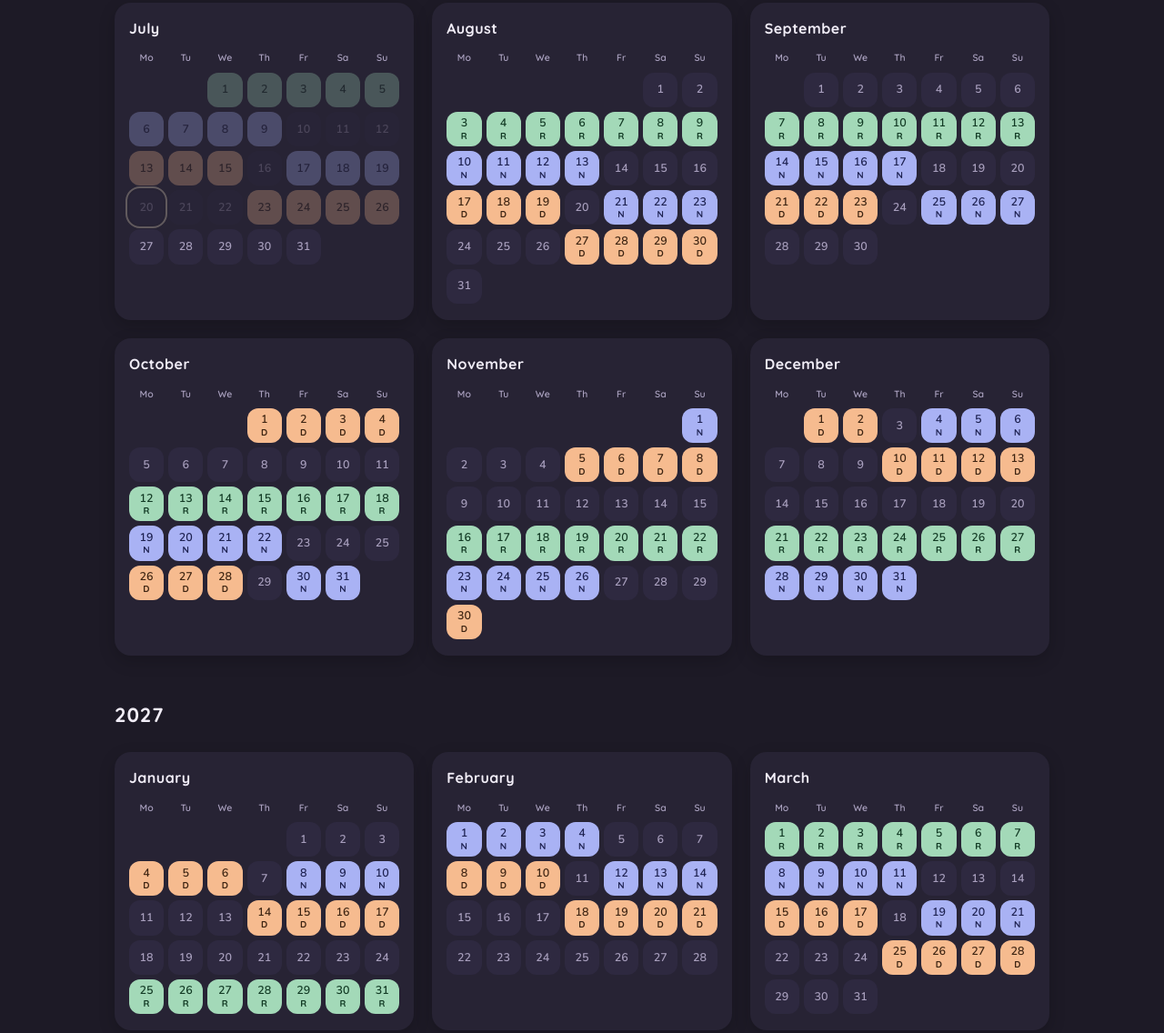
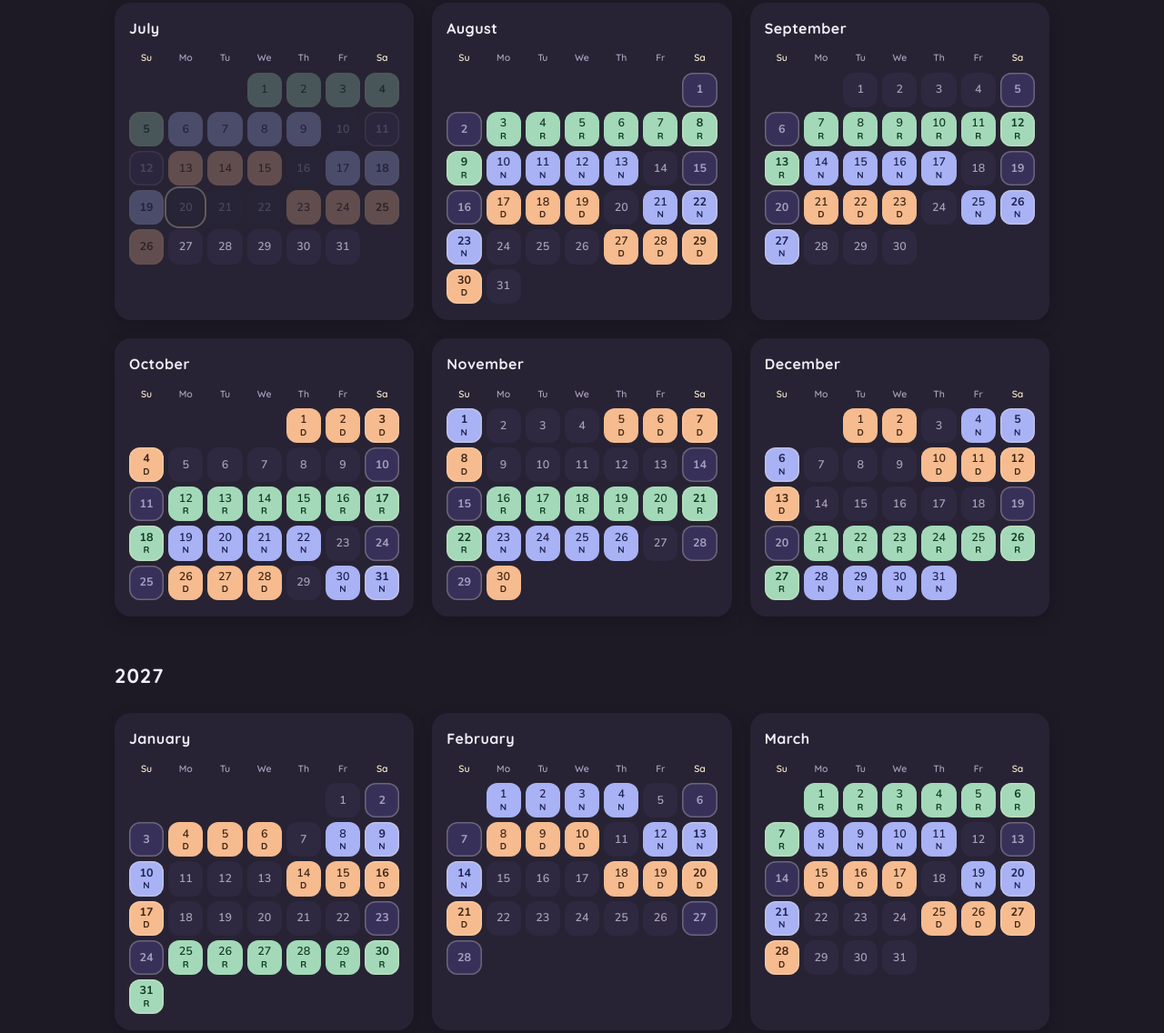
Before and after one commit to briebert/schedule, a plain HTML site: page index.html in a window 1280 px wide. Shown: the part 798-1934 px from the top of the page at 91% size. Drawn offline with nearby package versions, Linux system fonts and the light colour scheme.

Commit message:
Add files via upload

```diff
--- a/index.html
+++ b/index.html
@@ -247,6 +247,7 @@
     font-size:10.5px;font-weight:600;color:var(--muted);
     text-align:center;padding-bottom:3px;
   }
+  .dow.wknd{color:var(--today-ring)}
   .d{
     aspect-ratio:1/1;
     border-radius:var(--radius-sm);
@@ -264,7 +265,10 @@
   .d.D{background:var(--day);color:var(--day-ink)}
   .d.N{background:var(--night);color:var(--night-ink)}
   .d.R{background:var(--relief);color:var(--relief-ink)}
-  .d.blank{background:transparent}
+  .d.wknd{box-shadow:inset 0 0 0 1.5px rgba(247,232,201,.28)}
+  .d.wknd.Off{background:#37315a}
+  .d.wknd .num{font-weight:700}
+  .d.blank{background:transparent;box-shadow:none}
   .d.out{opacity:.28}
   .d.today{outline:2px solid var(--today-ring);outline-offset:2px;z-index:1}
 
@@ -449,7 +453,7 @@
   // ---- month calendars ----
   var monthsEl = document.getElementById('months');
   var yearnav = document.getElementById('yearnav');
-  var DOWS = ['Mo','Tu','We','Th','Fr','Sa','Su'];
+  var DOWS = ['Su','Mo','Tu','We','Th','Fr','Sa'];
   var seenYears = {};
   var todayCellId = null;
 
@@ -478,12 +482,14 @@
 
     var grid = document.createElement('div');
     grid.className = 'grid';
-    DOWS.forEach(function(dn){
-      var e = document.createElement('div'); e.className='dow'; e.textContent=dn; grid.appendChild(e);
+    DOWS.forEach(function(dn,di){
+      var e = document.createElement('div');
+      e.className = 'dow' + ((di===0||di===6)?' wknd':'');
+      e.textContent = dn; grid.appendChild(e);
     });
 
     var first = new Date(y,m,1);
-    var lead = (first.getDay()+6)%7;  // Monday-first
+    var lead = first.getDay();        // Sunday-first
     for(var b=0;b<lead;b++){
       var blank = document.createElement('div'); blank.className='d blank'; grid.appendChild(blank);
     }
@@ -493,6 +499,8 @@
       var cellD = document.createElement('div');
       var code = shiftFor(dt);
       var cls = 'd ' + code;
+      var dw = dt.getDay();
+      if(dw===0 || dw===6) cls += ' wknd';
       if(!inRange(dt)) cls += ' out';
       if(mid(dt).getTime()===today.getTime()){ cls+=' today'; todayCellId = mDiv.id; }
       cellD.className = cls;
```
